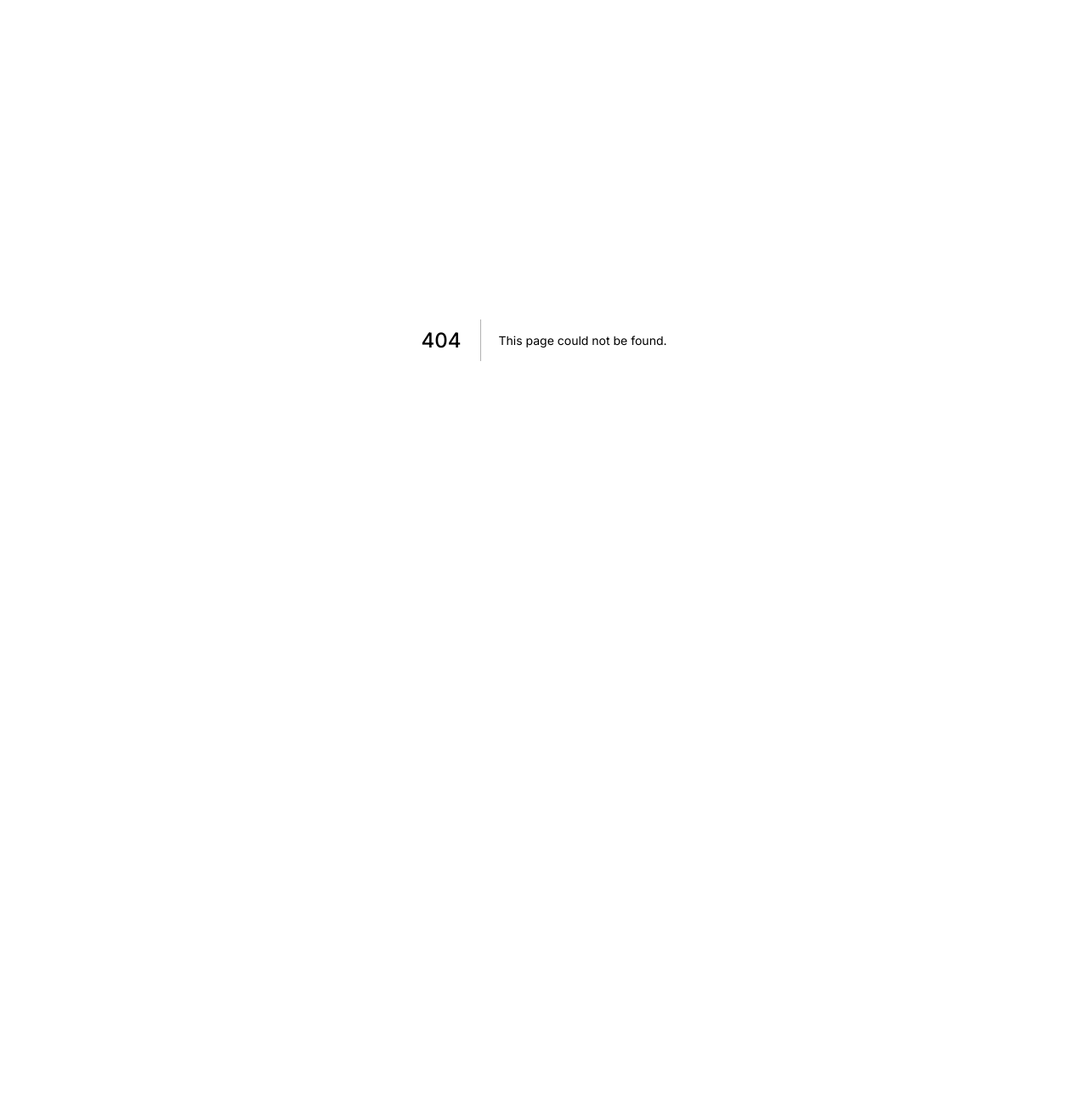
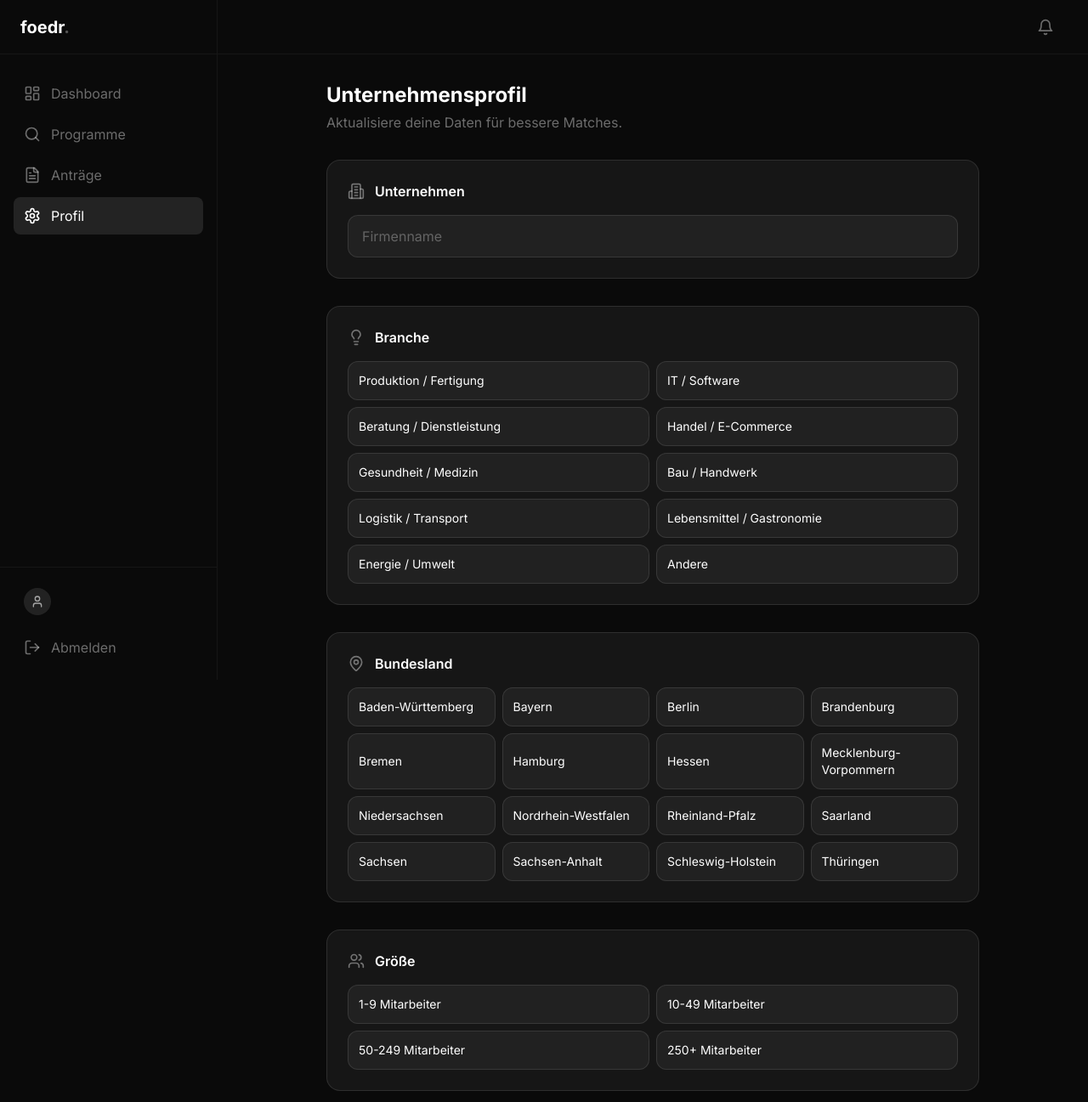
Before and after one commit to Polleschnerjulian-creator/foedr, a Next.js app: page /profile in a window 1280 px wide. Before the commit this address had no page. Shown: the top 1297 px of the page at 85% size. Before the commit the page ends 800 px from the top, so only its background shows below. Built offline with nearby package versions, Linux system fonts and the light colour scheme; no server answers.

Commit message:
Add profile page

```diff
--- /dev/null
+++ b/src/app/profile/page.tsx
@@ -0,0 +1,261 @@
+"use client";
+
+import { useState, useEffect } from "react";
+import { useRouter } from "next/navigation";
+import DashboardLayout from "@/components/dashboard/layout";
+import { Save, Loader2, Building2, MapPin, Users, Lightbulb, Check } from "lucide-react";
+
+const INDUSTRIES = [
+  { value: "manufacturing", label: "Produktion / Fertigung" },
+  { value: "it", label: "IT / Software" },
+  { value: "consulting", label: "Beratung / Dienstleistung" },
+  { value: "retail", label: "Handel / E-Commerce" },
+  { value: "healthcare", label: "Gesundheit / Medizin" },
+  { value: "construction", label: "Bau / Handwerk" },
+  { value: "logistics", label: "Logistik / Transport" },
+  { value: "food", label: "Lebensmittel / Gastronomie" },
+  { value: "energy", label: "Energie / Umwelt" },
+  { value: "other", label: "Andere" },
+];
+
+const STATES = [
+  { value: "BW", label: "Baden-Württemberg" },
+  { value: "BY", label: "Bayern" },
+  { value: "BE", label: "Berlin" },
+  { value: "BB", label: "Brandenburg" },
+  { value: "HB", label: "Bremen" },
+  { value: "HH", label: "Hamburg" },
+  { value: "HE", label: "Hessen" },
+  { value: "MV", label: "Mecklenburg-Vorpommern" },
+  { value: "NI", label: "Niedersachsen" },
+  { value: "NW", label: "Nordrhein-Westfalen" },
+  { value: "RP", label: "Rheinland-Pfalz" },
+  { value: "SL", label: "Saarland" },
+  { value: "SN", label: "Sachsen" },
+  { value: "ST", label: "Sachsen-Anhalt" },
+  { value: "SH", label: "Schleswig-Holstein" },
+  { value: "TH", label: "Thüringen" },
+];
+
+const SIZES = [
+  { value: "MICRO", label: "1-9 Mitarbeiter" },
+  { value: "SMALL", label: "10-49 Mitarbeiter" },
+  { value: "MEDIUM", label: "50-249 Mitarbeiter" },
+  { value: "LARGE", label: "250+ Mitarbeiter" },
+];
+
+const PLANS = [
+  { key: "planInnovation", label: "Innovation / F&E" },
+  { key: "planDigital", label: "Digitalisierung" },
+  { key: "planGreen", label: "Nachhaltigkeit" },
+  { key: "planInvestment", label: "Investitionen" },
+  { key: "planHiring", label: "Personal" },
+];
+
+export default function ProfilePage() {
+  const router = useRouter();
+  const [loading, setLoading] = useState(true);
+  const [saving, setSaving] = useState(false);
+  const [saved, setSaved] = useState(false);
+  const [form, setForm] = useState({
+    name: "",
+    industry: "",
+    state: "",
+    size: "",
+    planInnovation: false,
+    planDigital: false,
+    planGreen: false,
+    planInvestment: false,
+    planHiring: false,
+  });
+
+  useEffect(() => {
+    async function loadProfile() {
+      try {
+        const res = await fetch("/api/company/me");
+        if (res.ok) {
+          const data = await res.json();
+          if (data.company) {
+            setForm({
+              name: data.company.name || "",
+              industry: data.company.industry || "",
+              state: data.company.state || "",
+              size: data.company.size || "",
+              planInnovation: data.company.planInnovation || false,
+              planDigital: data.company.planDigital || false,
+              planGreen: data.company.planGreen || false,
+              planInvestment: data.company.planInvestment || false,
+              planHiring: data.company.planHiring || false,
+            });
+          }
+        }
+      } catch (error) {
+        console.error("Error loading profile:", error);
+      } finally {
+        setLoading(false);
+      }
+    }
+    loadProfile();
+  }, []);
+
+  const handleSubmit = async (e: React.FormEvent) => {
+    e.preventDefault();
+    setSaving(true);
+    setSaved(false);
+
+    try {
+      const res = await fetch("/api/company", {
+        method: "POST",
+        headers: { "Content-Type": "application/json" },
+        body: JSON.stringify(form),
+      });
+
+      if (res.ok) {
+        setSaved(true);
+        setTimeout(() => setSaved(false), 3000);
+      }
+    } catch (error) {
+      console.error("Error saving:", error);
+    } finally {
+      setSaving(false);
+    }
+  };
+
+  if (loading) {
+    return (
+      <DashboardLayout>
+        <div className="flex items-center justify-center h-64">
+          <Loader2 className="w-8 h-8 animate-spin text-white/40" />
+        </div>
+      </DashboardLayout>
+    );
+  }
+
+  return (
+    <DashboardLayout>
+      <div className="max-w-3xl mx-auto">
+        <div className="mb-8">
+          <h1 className="text-2xl font-bold">Unternehmensprofil</h1>
+          <p className="text-white/40 mt-1">Aktualisiere deine Daten für bessere Matches.</p>
+        </div>
+
+        <form onSubmit={handleSubmit} className="space-y-8">
+          <div className="p-6 rounded-2xl bg-white/5 border border-white/10">
+            <div className="flex items-center gap-3 mb-4">
+              <Building2 className="w-5 h-5 text-white/40" />
+              <h2 className="font-semibold">Unternehmen</h2>
+            </div>
+            <input
+              type="text"
+              value={form.name}
+              onChange={(e) => setForm({ ...form, name: e.target.value })}
+              className="w-full px-4 py-3 bg-white/5 border border-white/10 rounded-xl text-white placeholder:text-white/30 focus:outline-none focus:border-white/20"
+              placeholder="Firmenname"
+            />
+          </div>
+
+          <div className="p-6 rounded-2xl bg-white/5 border border-white/10">
+            <div className="flex items-center gap-3 mb-4">
+              <Lightbulb className="w-5 h-5 text-white/40" />
+              <h2 className="font-semibold">Branche</h2>
+            </div>
+            <div className="grid grid-cols-2 gap-2">
+              {INDUSTRIES.map((ind) => (
+                <button
+                  key={ind.value}
+                  type="button"
+                  onClick={() => setForm({ ...form, industry: ind.value })}
+                  className={`p-3 rounded-xl border text-left text-sm transition-all ${
+                    form.industry === ind.value ? "bg-white text-black border-white" : "bg-white/5 border-white/10 hover:border-white/20"
+                  }`}
+                >
+                  {ind.label}
+                </button>
+              ))}
+            </div>
+          </div>
+
+          <div className="p-6 rounded-2xl bg-white/5 border border-white/10">
+            <div className="flex items-center gap-3 mb-4">
+              <MapPin className="w-5 h-5 text-white/40" />
+              <h2 className="font-semibold">Bundesland</h2>
+            </div>
+            <div className="grid grid-cols-2 md:grid-cols-4 gap-2">
+              {STATES.map((st) => (
+                <button
+                  key={st.value}
+                  type="button"
+                  onClick={() => setForm({ ...form, state: st.value })}
+                  className={`p-3 rounded-xl border text-left text-sm transition-all ${
+                    form.state === st.value ? "bg-white text-black border-white" : "bg-white/5 border-white/10 hover:border-white/20"
+                  }`}
+                >
+                  {st.label}
+                </button>
+              ))}
+            </div>
+          </div>
+
+          <div className="p-6 rounded-2xl bg-white/5 border border-white/10">
+            <div className="flex items-center gap-3 mb-4">
+              <Users className="w-5 h-5 text-white/40" />
+              <h2 className="font-semibold">Größe</h2>
+            </div>
+            <div className="grid grid-cols-2 gap-2">
+              {SIZES.map((sz) => (
+                <button
+                  key={sz.value}
+                  type="button"
+                  onClick={() => setForm({ ...form, size: sz.value })}
+                  className={`p-3 rounded-xl border text-left text-sm transition-all ${
+                    form.size === sz.value ? "bg-white text-black border-white" : "bg-white/5 border-white/10 hover:border-white/20"
+                  }`}
+                >
+                  {sz.label}
+                </button>
+              ))}
+            </div>
+          </div>
+
+          <div className="p-6 rounded-2xl bg-white/5 border border-white/10">
+            <div className="flex items-center gap-3 mb-4">
+              <Lightbulb className="w-5 h-5 text-white/40" />
+              <h2 className="font-semibold">Vorhaben</h2>
+            </div>
+            <div className="space-y-2">
+              {PLANS.map((plan) => {
+                const isSelected = form[plan.key as keyof typeof form] as boolean;
+                return (
+                  <button
+                    key={plan.key}
+                    type="button"
+                    onClick={() => setForm({ ...form, [plan.key]: !isSelected })}
+                    className={`w-full p-4 rounded-xl border text-left flex items-center gap-3 transition-all ${
+                      isSelected ? "bg-white text-black border-white" : "bg-white/5 border-white/10 hover:border-white/20"
+                    }`}
+                  >
+                    <div className={`w-5 h-5 rounded-md border-2 flex items-center justify-center ${isSelected ? "bg-black border-black" : "border-white/20"}`}>
+                      {isSelected && <Check className="w-3 h-3 text-white" />}
+                    </div>
+                    {plan.label}
+                  </button>
+                );
+              })}
+            </div>
+          </div>
+
+          <div className="flex items-center gap-4">
+            <button
+              type="submit"
+              disabled={saving}
+              className="flex items-center gap-2 px-6 py-3 bg-white text-black rounded-full font-semibold hover:bg-white/90 transition-colors disabled:opacity-50"
+            >
+              {saving ? <Loader2 className="w-5 h-5 animate-spin" /> : <><Save className="w-4 h-4" /> Speichern</>}
+            </button>
+            {saved && <span className="text-emerald-400 text-sm flex items-center gap-1"><Check className="w-4 h-4" /> Gespeichert!</span>}
+          </div>
+        </form>
+      </div>
+    </DashboardLayout>
+  );
+}
```
